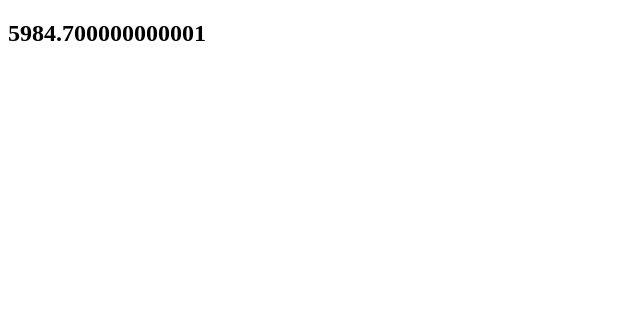
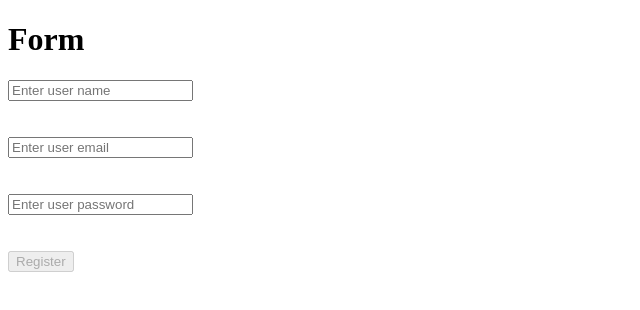
Before and after one commit to LahiruLakshan/Learning-Angular, an Angular app: page / in a window 1280 px wide. Shown: the top 310 px of the page, without its empty margins (0-640 px from the left). Built offline with nearby package versions, Linux system fonts and the light colour scheme.

Commit message:
updated form

```diff
--- a/src/app/app.component.html
+++ b/src/app/app.component.html
@@ -1,5 +1,5 @@
 <!--<app-testing></app-testing>-->
-<!--<app-form></app-form>-->
+<app-form></app-form>
 <!--<app-todo-list></app-todo-list>-->
 <!--<app-child [item]="item"></app-child>-->
 <!--<button (click)="random()">Random</button>-->
@@ -10,4 +10,4 @@
 <!--<h2>{{data}}</h2>-->
 <!--<app-child (updateData)="updateDataEvent($event)"></app-child>-->
 <!--<app-testing></app-testing>-->
-<h2>{{30 | usdSlr:199.49:10}}</h2>
+<!--<h2>{{30 | usdSlr:199.49:10}}</h2>-->
--- a/src/app/form/form.component.html
+++ b/src/app/form/form.component.html
@@ -1,20 +1,26 @@
-<!--<h1>{{title}}</h1>-->
+<h1>{{title}}</h1>
 
-<!--<form #basicForm="ngForm" (submit)="getData(basicForm.value)">-->
-<!--  <input type="text" ngModel name="user" placeholder="Enter user name"/>-->
-<!--  <br>-->
-<!--  <br>-->
-<!--  <input type="text" ngModel name="email" placeholder="Enter user email"/>-->
-<!--  <br>-->
-<!--  <br>-->
-<!--  <input type="text" ngModel name="password" placeholder="Enter user password"/>-->
-<!--  <br>-->
-<!--  <br>-->
-<!--  <button>Register</button>-->
-<!--</form>-->
+<form #basicForm="ngForm" (ngSubmit)="getData(basicForm.value)">
+  <input #name="ngModel" name="user" ngModel pattern="[a-zA-Z]+$" placeholder="Enter user name" required type="text"/>
+  <br/>
+  <span *ngIf="name.invalid && name.touched" style="color:#ff0000">Please enter a valid input!</span>
+  <br/><br/>
+  <input #email="ngModel" email name="email" ngModel placeholder="Enter user email" required type="text"/>
+  <br/>
+  <span *ngIf="email.invalid && email.touched" style="color: #ff0000">Please enter a valid input!</span>
+  <br/>
+  <br/>
+  <input #password="ngModel" name="password" ngModel placeholder="Enter user password" required type="password"/>
+  <br/>
+  <span *ngIf="password.invalid && password.touched" style="color: #ff0000">Please enter a valid input!</span>
+  <br/>
+  <br/>
+  <button [disabled]="basicForm.invalid">Register</button>
+</form>
+<!--<button (click)="getData(basicForm.value)">Register</button>-->
 
-<div *ngFor="let value of array" style="background-color: #970000; display: inline-block; padding: 20px">
-  <div style="background-color: #0033ff; width: 50px; height: 50px;">
-    <h1>{{value}}</h1>
-  </div>
-</div>
+<!--<div *ngFor="let value of array" style="background-color: #970000; display: inline-block; padding: 20px">-->
+<!--  <div style="background-color: #0033ff; width: 50px; height: 50px;">-->
+<!--    <h1>{{value}}</h1>-->
+<!--  </div>-->
+<!--</div>-->
```
